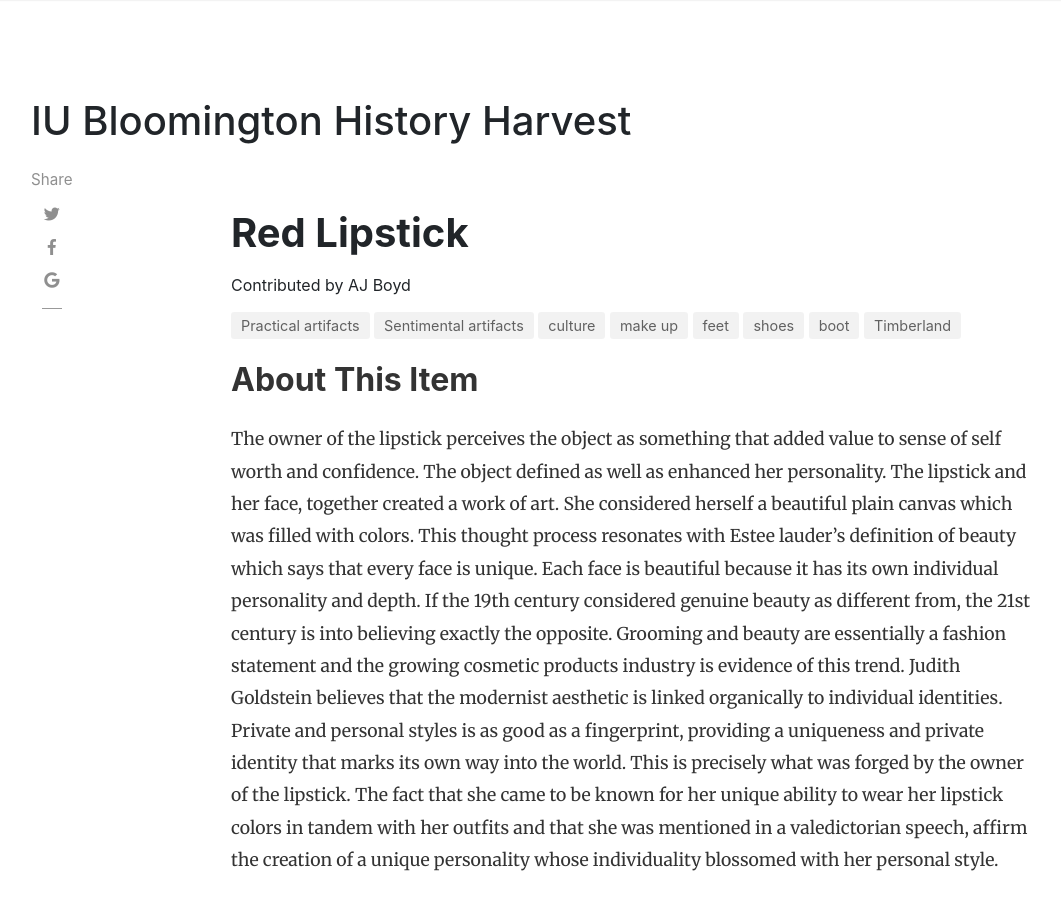
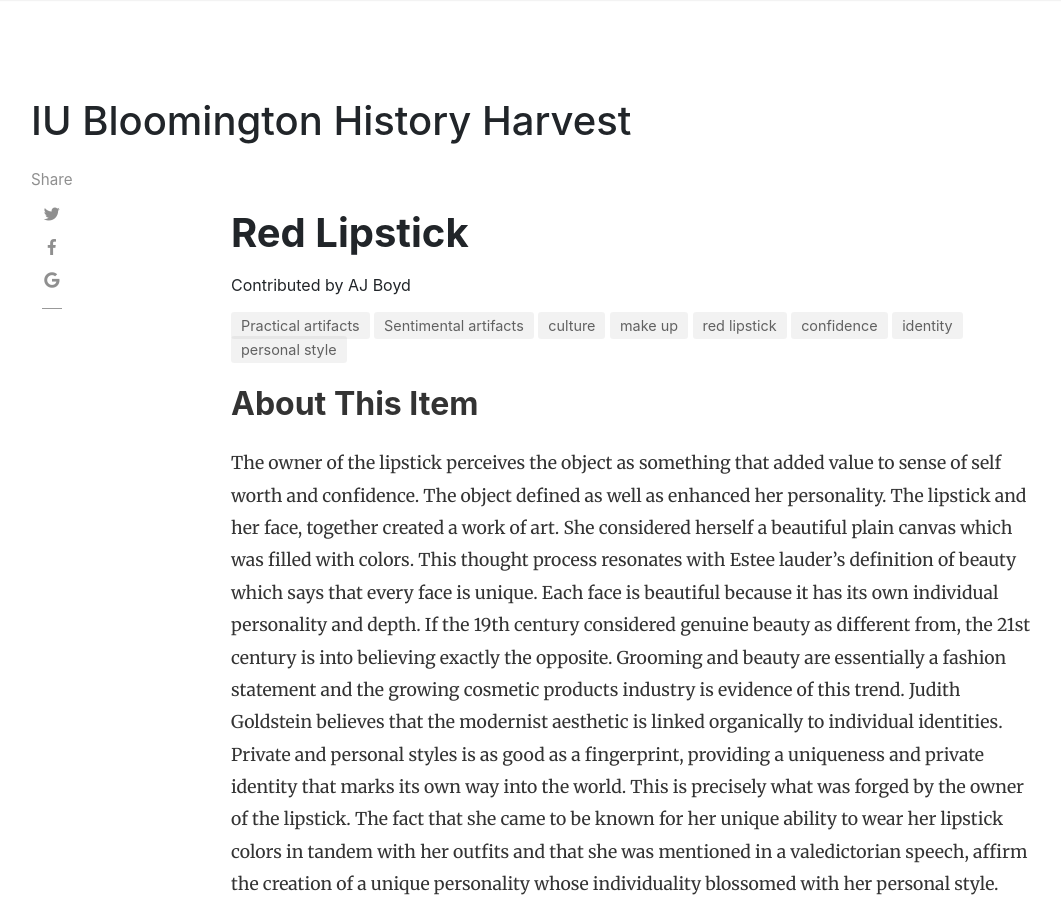
Before and after one commit to H301HistoryHarvest/H301HistoryHarvest, a Jekyll site: the page built from _items/2019-10-03-0012.md, in a window 1280 px wide and 900 px high. Shown: the whole window, without its empty margins (54-1115 px from the left). Built offline with Jekyll 4.4.1, drawn with Linux system fonts in a browser that asks for light colours; nearby versions of some CDN libraries; comment, search, counter and statistics services are not loaded.

Commit message:
Update 2019-10-03-0012.md

```diff
--- a/_items/2019-10-03-0012.md
+++ b/_items/2019-10-03-0012.md
@@ -11,7 +11,7 @@ itemdate:
 itemtype: Physical Object
 shortdesc:
 categories: [ Sentimental,Practical ]
-tags: [ culture, make up, feet, shoes, boot, Timberland ]
+tags: [ culture, make up, red lipstick, confidence, identity, personal style ]
 ---
 
 ## About This Item
```
